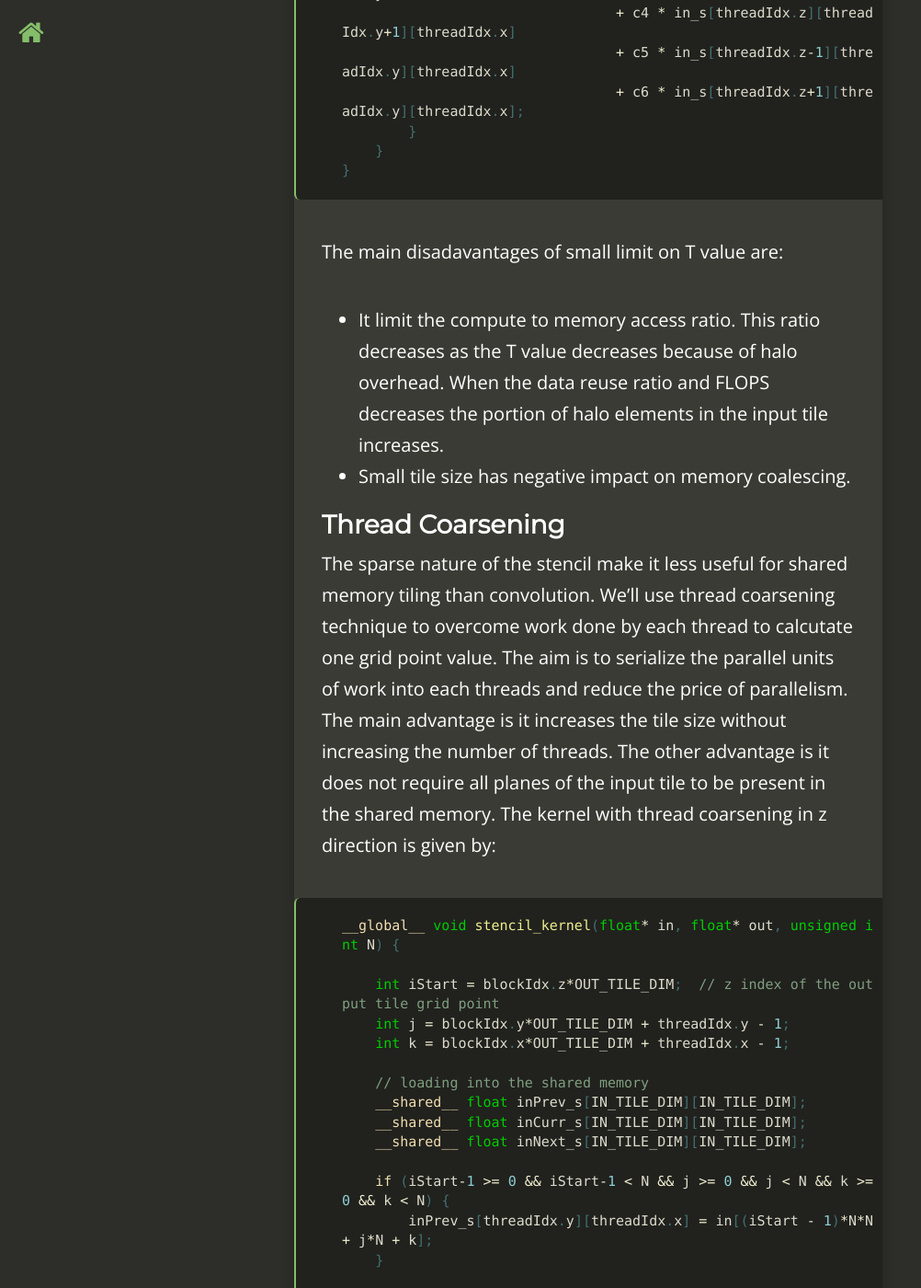
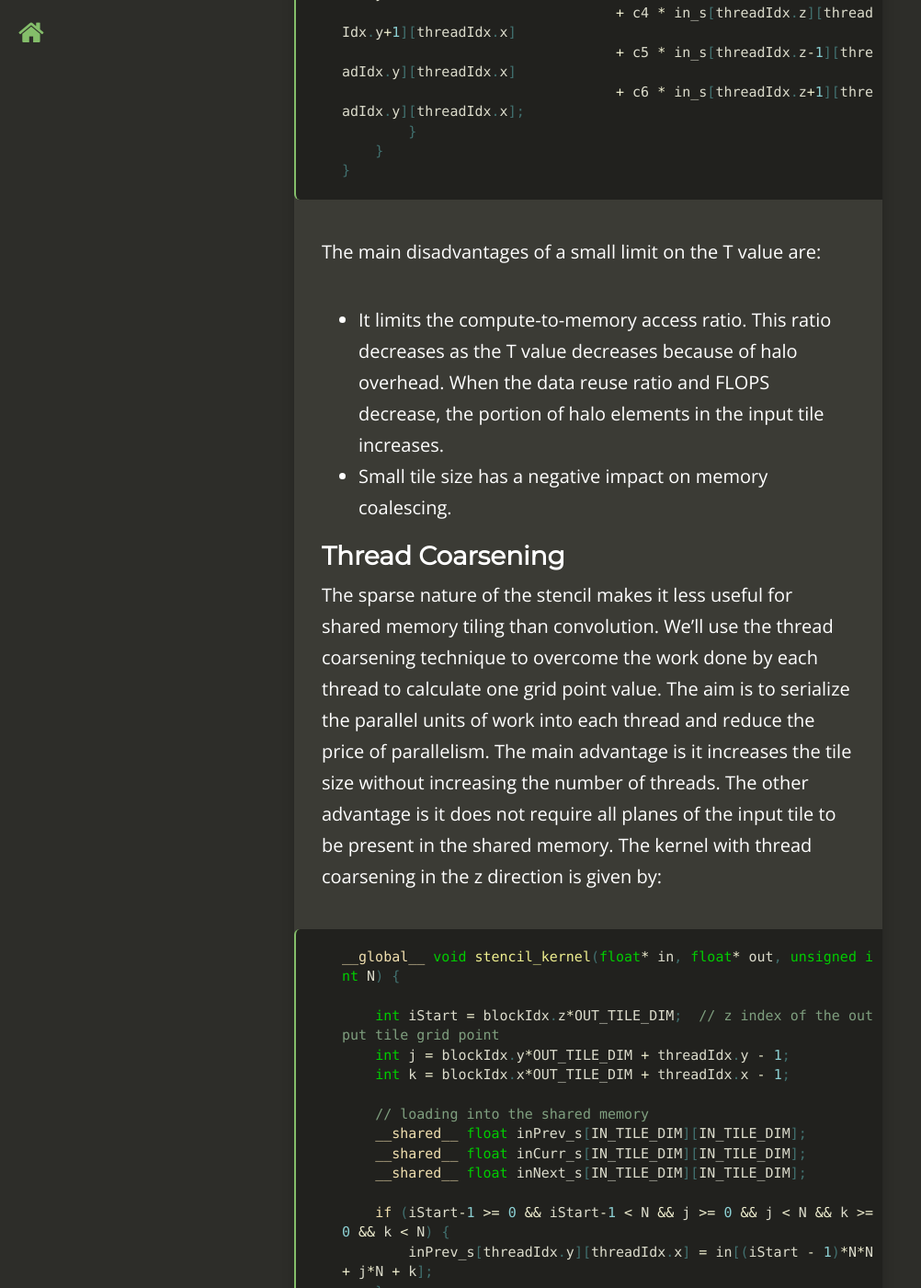
Before and after one commit to khushi-411/khushi-411.github.io, a Jekyll site: the page built from _posts/2024-05-30-stencil.md, in a window 1280 px wide and 1400 px high, scrolled down 3361 px. Shown: the whole window at 92% size, without its empty margins (0-1002 px from the left). Built offline with Jekyll 4.4.1, drawn with Linux system fonts in a browser that asks for light colours; nearby versions of some CDN libraries; comment, search, counter and statistics services are not loaded; some of the changed text lies outside the part shown.

Commit message:
minor updates

````diff
--- a/_posts/2024-05-30-stencil.md
+++ b/_posts/2024-05-30-stencil.md
@@ -11,18 +11,43 @@
 ---
 
 ### **Introduction**
-Stencils are used to solve partial differential equations in applications such as fluid dynamics, heat conductors, weather forecasting, electromagnetics, etc. They process discrete data. They are similar to convolutions; hence, we'll deal with halo cells and ghost cells here. However, unlike convolutions, stencils solve continuous differentiable functions within the given domain. This blog post focuses on the computation pattern where the stencil is applied to the input grid points and produces the output values at all grid points. This is known as stencil sweep.
+Stencils are used to solve partial differential equations in applications
+such as fluid dynamics, heat conductors, weather forecasting, electromagnetics, etc.
+They process discrete data. They are similar to convolutions; hence, we'll deal with
+halo cells and ghost cells here. However, unlike convolutions, stencils solve
+continuous differentiable functions within the given domain.
+This blog post focuses on the computation pattern where the
+stencil is applied to the input grid points and produces the
+output values at all grid points. This is known as stencil sweep.
 
-This blog post is written while reading the eighth chapter, Stencil, of the incredible book "Programming Massively Parallel Processors: A Hands-on Approach<sup>[1](#link1)</sup>" by [Wen-mei W. Hwu](https://scholar.google.com/citations?user=ohjQPx8AAAAJ&hl=en), [David B. Kirk](https://scholar.google.com/citations?user=fMbArPwAAAAJ&hl=en), and [Izzat El Hajj](https://scholar.google.com/citations?user=_VVw504AAAAJ&hl=en).
+This blog post is written while reading the eighth chapter,
+Stencil, of the incredible book "Programming Massively
+Parallel Processors: A Hands-on Approach<sup>[1](#link1)</sup>" by
+[Wen-mei W. Hwu](https://scholar.google.com/citations?user=ohjQPx8AAAAJ&hl=en),
+[David B. Kirk](https://scholar.google.com/citations?user=fMbArPwAAAAJ&hl=en),
+and [Izzat El Hajj](https://scholar.google.com/citations?user=_VVw504AAAAJ&hl=en).
 
 ### **Background**
-The first step is to convert the continuous functions into discrete values to process via computers. Structured grids are used for
-the finite difference method. To derive the approximate value of the function for the x, we need to use the interpolation technique, which we solve using a partial differential equation via stencil.
+The first step is to convert the continuous functions
+into discrete values to process via computers.
+Structured grids are used for the finite difference method.
+To derive the approximate value of the function for the x,
+we need to use the interpolation technique,
+which we solve using a partial differential equation via stencil.
 
-Mathematically, stencils are geometric patterns of weights applied at each point of a grid, which are used to calculate the solutions of the partial differential equations.
+Mathematically, stencils are geometric
+patterns of weights applied at each point of a grid,
+which are used to calculate the solutions of the partial
+differential equations.
 
 ### **Parallel stencil: a basic algorithm**
-It assumes that each thread block is responsible for calculating the tile of output grid values and that each thread is assigned to one of the output grid points. The kernel below assumes a 3D grid and a 3D seven-point stencil. Here, each thread performs 13 floating-point operations. It'll take 4 bytes to load each floating point. Therefore, FLOPS is 13/(7*40) = 0.46 OP/B.
+It assumes that each thread block is responsible for
+calculating the tile of output grid values and that each
+thread is assigned to one of the output grid points. The
+kernel below assumes a 3D grid and a 3D seven-point stencil.
+Here, each thread performs 13 floating-point operations.
+It'll take 4 bytes to load each floating point. Therefore,
+FLOPS is 13/(7*40) = 0.46 OP/B.
 ```cuda
 __global__ void stencil_kernel(float* in, float* out, unsigned int N) {
     unsigned int i = blockIdx.z * blockDim.z + threadIdx.z;
@@ -43,9 +68,17 @@
 ```
 
 ### **Shared Memory tiling for stencil sweep**
-Shared memory tiling for a stencil is almost the same as that of convolutions, except they do not include the corner grid points (this property is important for register tiling).
+Shared memory tiling for a stencil is almost the same
+as that of convolutions, except they do not include the corner
+grid points (this property is essential for register tiling).
 
-Let's calculate the FLOPs. Let the input tile be a cube with T grid points in each dimension, and T-2 be the output grid points. Therefore, each block will have (T-2)^3 active threads calculating the output grid point values. Therefore, number of operations performed is given by 13*(T-2)^3, (note 13 here is number of floating-point arithmetic operations). FLOPS is given by (13*(T-2)^3)/(4*T^3) OP/B. If T value is larger, more input grid point values are reused.
+Let's calculate the FLOPs. Let the input tile be a cube with T grid points
+in each dimension, and T-2 be the output grid points.
+Therefore, each block will have (T-2)^3 active threads calculating
+the output grid point values. Therefore, the number of operations
+performed is given by 13*(T-2)^3 (note 13 here is the number of
+floating-point arithmetic operations). FLOPS is given by (13*(T-2)^3)/(4*T^3) OP/B.
+More input grid point values are reused if the T value is larger.
 ```cuda
 // In this kernel, blocks are the same size as the input tiles
 // and some threads are turned off while calculating the output tiles
@@ -80,12 +113,19 @@
     }
 }
 ```
-The main disadavantages of small limit on T value are:
-- It limit the compute to memory access ratio. This ratio decreases as the T value decreases because of halo overhead. When the data reuse ratio and FLOPS decreases the portion of halo elements in the input tile increases.
-- Small tile size has negative impact on memory coalescing.
+The main disadvantages of a small limit on the T value are:
+- It limits the compute-to-memory access ratio. This ratio decreases as the T value decreases because of halo overhead. When the data reuse ratio and FLOPS decrease, the portion of halo elements in the input tile increases.
+- Small tile size has a negative impact on memory coalescing.
 
 ### **Thread Coarsening**
-The sparse nature of the stencil make it less useful for shared memory tiling than convolution. We'll use thread coarsening technique to overcome work done by each thread to calcutate one grid point value. The aim is to serialize the parallel units of work into each threads and reduce the price of parallelism. The main advantage is it increases the tile size without increasing the number of threads. The other advantage is it does not require all planes of the input tile to be present in the shared memory. The kernel with thread coarsening in z direction is given by:
+The sparse nature of the stencil makes it less useful for shared memory
+tiling than convolution. We'll use the thread coarsening technique to
+overcome the work done by each thread to calculate one grid point value.
+The aim is to serialize the parallel units of work into each thread and
+reduce the price of parallelism. The main advantage is it increases the
+tile size without increasing the number of threads. The other advantage
+is it does not require all planes of the input tile to be present
+in the shared memory. The kernel with thread coarsening in the z direction is given by:
 ```cuda
 __global__ void stencil_kernel(float* in, float* out, unsigned int N) {
 
@@ -133,11 +173,19 @@
 ```
 
 ### **Register Tiling**
-Previously, each inPrev_s and inNext_s elements require only one thread in the calculation of the output tile grid point. Only inCurr_s elements truely needs to be in the shared memory, others can stay in the registers of the single user thread. Hence, we take advantage of the register tiling technique. The computed output tile is stored in the registers of the blocks thread. Coarsening and register tiling kernel has two major advantage over just coarsening kernel.
+Previously, each inPrev_s and inNext_s element required only one
+thread in the calculation of the output tile grid point.
+Only inCurr_s elements truly need to be in the shared memory;
+others can stay in the registers of the single-user thread. Hence,
+we take advantage of the register tiling technique. The computed
+output tile is stored in the registers of the blocks thread.
+Coarsening and register tiling kernels have two major advantages
+over just coarsening kernels.
 - Many reads and writes to the shared memory are shifted into the registers. Hence, the code runs faster.
-- As mentioned earlier each block consumes 1/3rd of the shared memory. This will lead to higher register usage. Programmers should keep this trade-off in their mind while writing the kernel.
+- As mentioned earlier, each block consumes 1/3 of the shared memory. This will lead to higher register usage. Programmers should keep this trade-off in mind while writing the kernel.
 
-Note that this register tiling with coarsening has no impact on the global memory bandwidth consumption.
+Note that this register tiling with coarsening does not
+impact global memory bandwidth consumption.
 ```cuda
 __global__  void stencil_kernel(float* in, float* out, unsigned int N) {
 
````
Also changed, not shown: other parts of _posts/2024-05-30-stencil.md (+1 -1 lines).
